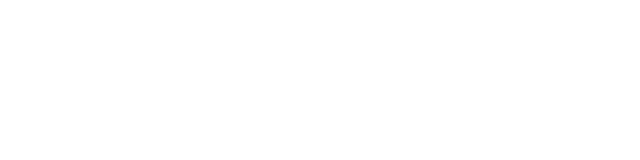
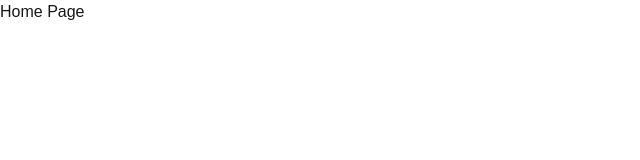
Before and after one commit to jeetsingh008/BossFight, a Next.js app: page / in a window 1280 px wide. Shown: the top 160 px of the page, without its empty margins (0-640 px from the left). Built offline with nearby package versions, Linux system fonts and the light colour scheme.

Commit message:
Updated home page

```diff
--- a/app/page.tsx
+++ b/app/page.tsx
@@ -3,7 +3,7 @@
 export default function Home() {
   return (
     <div>
-
+      Home Page
     </div>
   );
 }
```
